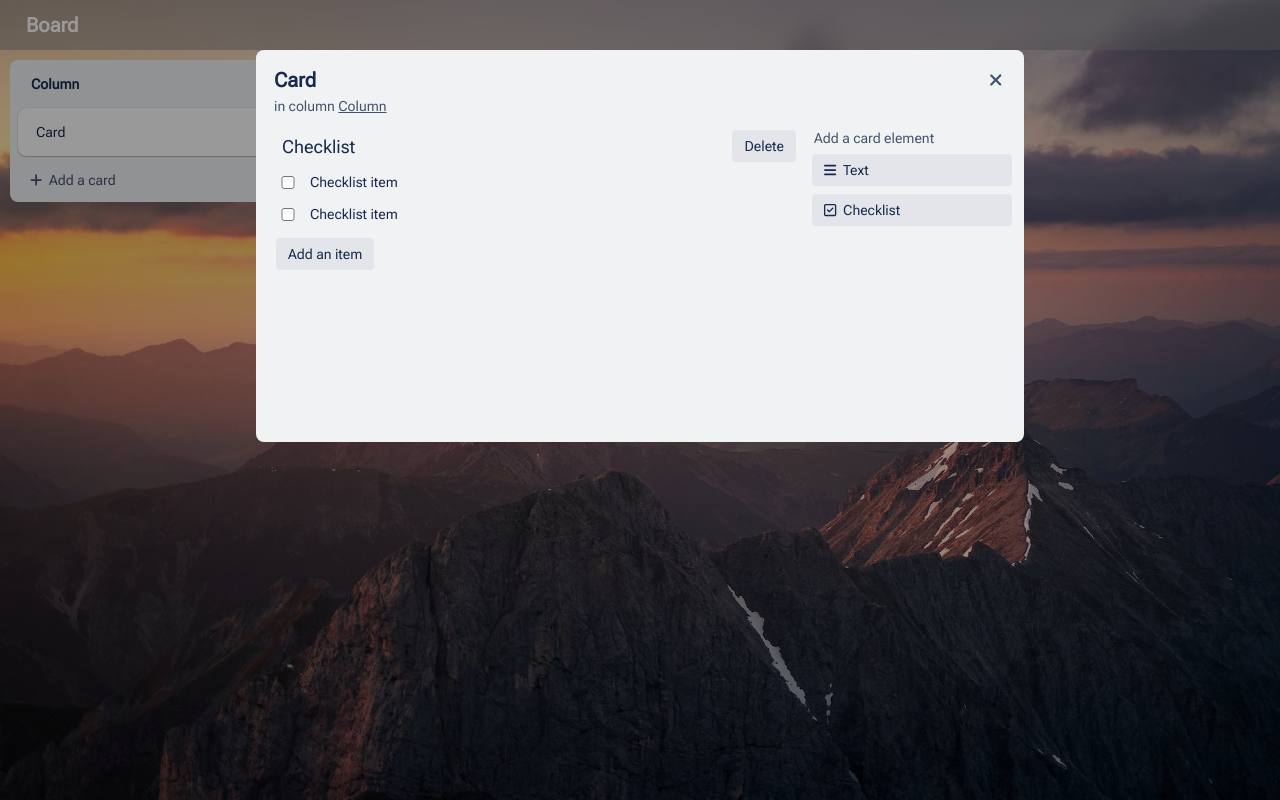
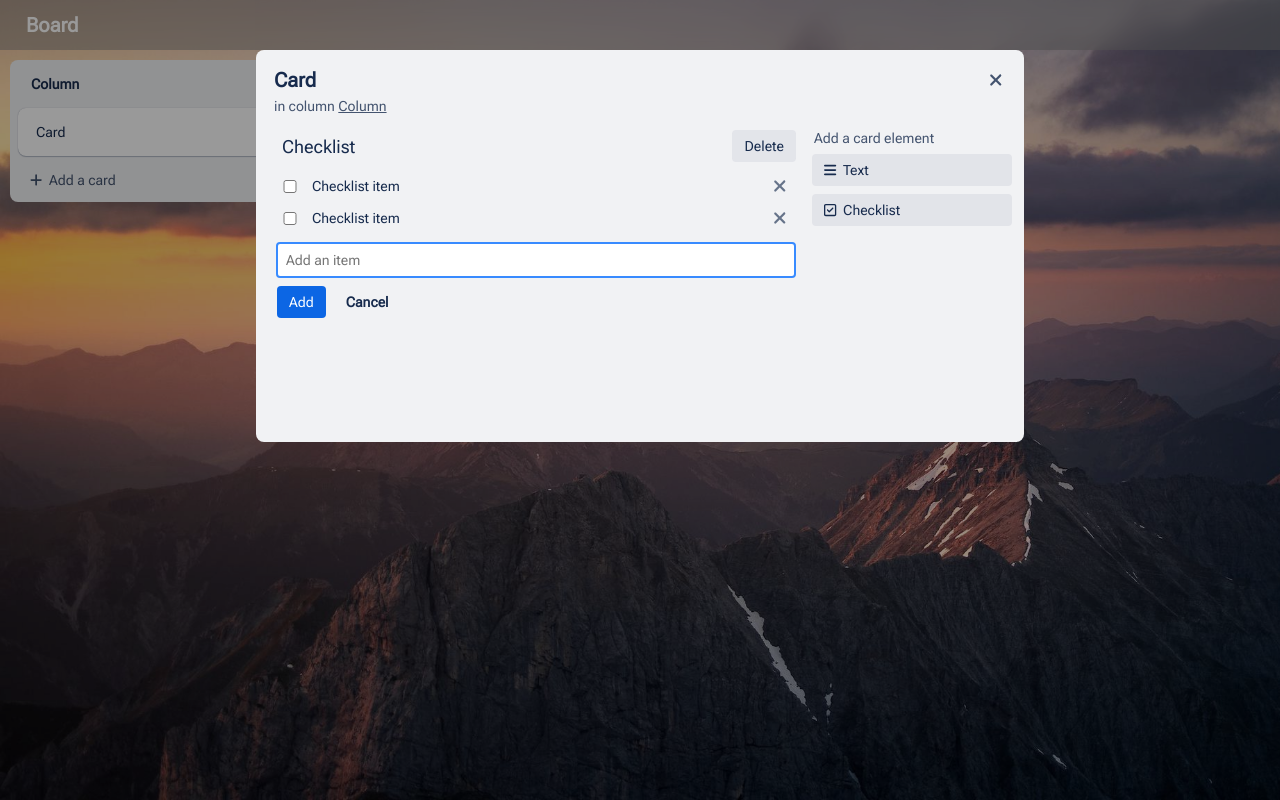
Before and after one commit to Tapio-adro/tasks-board, a React (Vite) app: page / in a window 1280 px wide. Both pictures are taken after a click on the button "Add an item". Built offline with nearby package versions, Linux system fonts and the light colour scheme.

Commit message:
Content editor: Checklist element

```diff
--- a/src/assets/shared/sharedComponents.tsx
+++ b/src/assets/shared/sharedComponents.tsx
@@ -5,6 +5,7 @@ import styled, { css } from 'styled-components';
 
 interface StyledXMarkProps {
   readonly $noMarginLeft: boolean;
+  readonly $lowerOpacity: boolean;
 }
 const StyledXMark = styled.button<StyledXMarkProps>`
   height: 32px;
@@ -24,6 +25,9 @@ const StyledXMark = styled.button<StyledXMarkProps>`
   }
   ${props => props.$noMarginLeft && css`
     margin-left: 0;
+  `};
+  ${props => props.$lowerOpacity && css`
+    opacity: 0.8;
   `};
 `;
 const StyledIconButton = styled.button`
@@ -46,11 +50,12 @@ const StyledIconButton = styled.button`
 interface XMarkProps {
   onClick: () => void;
   noMarginLeft?: boolean;
+  lowerOpacity?: boolean;
 }
 
-const XMark: React.FC<XMarkProps> = ({onClick, noMarginLeft = false}) => {
+const XMark: React.FC<XMarkProps> = ({onClick, noMarginLeft = false, lowerOpacity = false}) => {
   return (
-    <StyledXMark onClick={onClick} $noMarginLeft={noMarginLeft} >
+    <StyledXMark onClick={onClick} $noMarginLeft={noMarginLeft} $lowerOpacity={lowerOpacity}>
       <FontAwesomeIcon icon={faXmark} />
     </StyledXMark>
   );
--- a/src/assets/shared/types.ts
+++ b/src/assets/shared/types.ts
@@ -53,6 +53,10 @@ export type BoardColumnsAction =
   | { type: 'moveCard'; source: any; destination: any }
   | { type: 'addCardTextElement'; boardColumn: BoardColumn; card: Card; title: string }
   | { type: 'addCardChecklistElement'; boardColumn: BoardColumn; card: Card; title: string }
+  | { type: 'addChecklistItem'; boardColumn: BoardColumn; card: Card; checklistElement: ChecklistElement; text: string }
+  | { type: 'setChecklistItemText'; boardColumn: BoardColumn; card: Card; checklistElement: ChecklistElement; checklistItem: ChecklistItem; newText: string }
+  | { type: 'toggleChecklistItem'; boardColumn: BoardColumn; card: Card; checklistElement: ChecklistElement; checklistItem: ChecklistItem }
+  | { type: 'deleteChecklistItem'; boardColumn: BoardColumn; card: Card; checklistElement: ChecklistElement; checklistItem: ChecklistItem }
   | { type: 'deleteCard'; boardColumn: BoardColumn; card: Card }
   | { type: 'toggleCardLabel'; boardColumn: BoardColumn; card: Card; label: Label }
   | { type: 'removeLabelFromAllCards'; label: Label }
--- a/src/assets/style/style.sass
+++ b/src/assets/style/style.sass
@@ -8,6 +8,19 @@ input[type=text]
     border: 2px solid #388BFF
 input[type=text]::placeholder
   font-weight: normal
+
+textarea
+  resize: none
+  border: 2px solid #091E4224
+  border-radius: 4px
+  // padding: 5.5px 10px
+  padding: 8px
+  overflow: hidden
+  color: #172b4d
+  font-size: 14px
+  width: 100%
+  &:focus
+    border: 2px solid #388BFF
 
 .text-editor-toolbar
   border-top-right-radius: 8px
--- a/src/components/ChecklistComponent.tsx
+++ b/src/components/ChecklistComponent.tsx
@@ -70,6 +70,7 @@ const ChecklistItemsContainer = styled.div`
   flex-direction: column;
   /* margin-left: 8px; */
   margin-bottom: 8px;
+  margin-top: 8px;
 `;
 
 interface ChecklistComponentProps {
@@ -80,6 +81,7 @@ interface ChecklistComponentProps {
 
 const ChecklistComponent: React.FC<ChecklistComponentProps> = ({column, card, checklistElement}) => {
   const boardColumnsDispatch = useBoardColumnsDispatch();
+  const [isAddingItem, setIsAddingItem] = useState(false);
 
   useEffect(() => {
     if (checklistElement.isJustCreated) {
@@ -137,6 +139,7 @@ const ChecklistComponent: React.FC<ChecklistComponentProps> = ({column, card, ch
   const checklistItemsList = checklistElement.items.map((item) => {
     return (
       <ChecklistItemComponent
+        key={item.id}
         column={column}
         card={card}
         checklistElement={checklistElement}
@@ -160,7 +163,19 @@ const ChecklistComponent: React.FC<ChecklistComponentProps> = ({column, card, ch
       <ChecklistItemsContainer>
         {checklistItemsList}
       </ChecklistItemsContainer>
-      <GreyButton>Add an item</GreyButton>
+      {isAddingItem ? (
+        <ChecklistItemComponent
+          column={column}
+          card={card}
+          checklistElement={checklistElement}
+          mode='add'
+          setIsAddingItem={setIsAddingItem}
+        />
+      ) : (
+        <GreyButton
+          onClick={() => setIsAddingItem(true)}
+        >Add an item</GreyButton>
+      )}
     </StyledChecklistElement>
   );
 };
--- a/src/components/ChecklistItemComponent.tsx
+++ b/src/components/ChecklistItemComponent.tsx
@@ -1,16 +1,33 @@
-import React, { useState } from 'react';
+import React, { useRef, useState } from 'react';
 import styled from 'styled-components';
 import { BoardColumn, Card, ChecklistElement, ChecklistItem } from '../assets/shared/types';
 import { useBoardColumnsDispatch } from '../contexts/BoardColumnsContext';
 import TextareaAutosize from 'react-textarea-autosize';
+import { useHotkeys } from 'react-hotkeys-hook';
+import { XMark } from '../assets/shared/sharedComponents';
+import OutsideClickHandler from 'react-outside-click-handler';
 
 
 const StyledChecklistItem = styled.div`
   display: flex;
-  align-items: center;
 `;
 const ChecklistItemContent = styled.div`
-
+  display: flex;
+  align-items: start;
+  flex: 1;
+`;
+const ChecklistItemAdd = styled.div`
+  width: 100%;
+`;
+const ChecklistItemEdit = styled.div`
+  display: flex;
+  flex-direction: column;
+  width: 100%;
+  margin-bottom: 8px;
+  margin-right: 8px;
+  background-color: #091e420f;
+  padding: 8px;
+  border-radius: 4px;
 `;
 const ChecklistItemText = styled.div`
   font-size: 14px;
@@ -19,14 +36,21 @@ const ChecklistItemText = styled.div`
   padding: 6px 8px;
   border-radius: 4px;
   line-height: 20px;
+  flex: 1;
   &:hover {
     background-color: #091e420f;
   }
 `;
+const ChecklistItemCheckboxContainer = styled.button`
+  min-width: 28px;
+  height: 32px;
+  display: flex;
+  justify-content: center;
+  align-items: center;
+  cursor: pointer;
+`;
 const ChecklistItemCheckbox = styled.input`
   width: 16px;
-  margin-right: 6px;
-  margin-left: 4px;
   cursor: pointer;
 `;
 const GreyButton = styled.button`
@@ -40,7 +64,13 @@ const GreyButton = styled.button`
     background-color: #091e4224;
   }
 `;
-const ButtonsWrapper = styled.div`
+const AddButtonsWrapper = styled.div`
+  display: flex;
+  gap: 8px;
+  margin-top: 4px;
+  margin-left: 1px;
+`;
+const EditButtonsWrapper = styled.div`
   display: flex;
   gap: 8px;
   margin-top: 8px;
@@ -65,8 +95,9 @@ interface ChecklistItemComponentProps {
   column: BoardColumn;
   card: Card;
   checklistElement: ChecklistElement;
-  checklistItem: ChecklistItem;
+  checklistItem?: ChecklistItem;
   mode: ChecklistItemMode;
+  setIsAddingItem?: Function;
 }
 
 const ChecklistItemComponent: React.FC<ChecklistItemComponentProps> = ({
@@ -75,38 +106,120 @@ const ChecklistItemComponent: React.FC<ChecklistItemComponentProps> = ({
   checklistElement,
   checklistItem,
   mode,
+  ...props
 }) => {
   const boardColumnsDispatch = useBoardColumnsDispatch();
   const [isEditing, setIsEditing] = useState(false);
+  const [nextItemText, setNextItemText] = useState('');
+  const textareaRef = useRef<HTMLTextAreaElement>(null);
 
-  const checklistItemContent = mode == 'add' ? (
-    <ButtonsWrapper>
-      <ConfirmButton onClick={() => {}}>Add</ConfirmButton>
-      <CancelButton onClick={() => {}}>Cancel</CancelButton>
-    </ButtonsWrapper>
-  ) : (
-    isEditing ? (
-      <>
+  useHotkeys('enter', e => {
+    e.preventDefault();
+    addChecklistItem();
+  }, {enableOnFormTags: true});
+  useHotkeys('esc', stopAddingItem, {enableOnFormTags: true});
+
+  function addChecklistItem() {
+    if (isTextEmpty(nextItemText)) {
+      textareaRef.current?.focus();
+      return;
+    }
+
+    boardColumnsDispatch({
+      type: 'addChecklistItem',
+      boardColumn: column,
+      card: card,
+      checklistElement: checklistElement,
+      text: nextItemText,
+    });
+
+    setNextItemText('');
+    textareaRef.current?.focus();
+  }
+  function toggleChecklistItem() {
+    if (!checklistItem) return;
+    boardColumnsDispatch({
+      type: 'toggleChecklistItem',
+      boardColumn: column,
+      card: card,
+      checklistElement: checklistElement,
+      checklistItem: checklistItem,
+    });
+  }
+  function deleteChecklistItem() {
+    if (!checklistItem) return;
+    boardColumnsDispatch({
+      type: 'deleteChecklistItem',
+      boardColumn: column,
+      card: card,
+      checklistElement: checklistElement,
+      checklistItem: checklistItem,
+    });
+  }
+
+  function isTextEmpty(text: string) {
+    return text.replaceAll(' ', '') === '';
+  }
+  function stopAddingItem() {
+    if (props.setIsAddingItem) {
+      props.setIsAddingItem(false);
+    }
+  }
+
+
+  const checklistItemAdd = mode == 'add' ? (
+    <ChecklistItemAdd>
+      <OutsideClickHandler
+        onOutsideClick={stopAddingItem}
+      >
+        <TextareaAutosize
+          value={nextItemText}
+          onChange={(e) => setNextItemText(e.target.value)}
+          rows={2}
+          autoFocus
+          placeholder='Add an item'
+          ref={textareaRef}
+        />
+        <AddButtonsWrapper>
+          <ConfirmButton onClick={addChecklistItem}>Add</ConfirmButton>
+          <CancelButton onClick={stopAddingItem}>Cancel</CancelButton>
+        </AddButtonsWrapper>
+      </OutsideClickHandler>
+    </ChecklistItemAdd>
+  ) : null;
+  const checklistItemContent = checklistItem ? (isEditing ? (
+    <ChecklistItemEdit>
       <TextareaAutosize value={checklistItem.text} />
-        <ButtonsWrapper>
+      <EditButtonsWrapper>
         <ConfirmButton onClick={() => {}}>Save</ConfirmButton>
         <CancelButton onClick={() => {}}>Cancel</CancelButton>
-        </ButtonsWrapper>
-      </>
+      </EditButtonsWrapper>
+    </ChecklistItemEdit>
     ) : (
-      <ChecklistItemText>{checklistItem.text}</ChecklistItemText>
+      <ChecklistItemText
+        onClick={() => setIsEditing(true)}
+      >{checklistItem.text}</ChecklistItemText>
     )
-  );
+  ) : null;
 
   return (
     <StyledChecklistItem>
+      {checklistItemAdd}
+      {(mode == 'view') && <ChecklistItemContent>
+        <ChecklistItemCheckboxContainer
+          onClick={toggleChecklistItem}
+        >
           <ChecklistItemCheckbox type='checkbox'
-        // checked={card.labels.some((cardLabel) => cardLabel.id === label.id)}
-        // onChange={() => handleLabelClick(label)}
+            checked={checklistItem?.isChecked}
           />
-      <ChecklistItemContent>
+        </ChecklistItemCheckboxContainer>
         {checklistItemContent}
-      </ChecklistItemContent>
+        {!isEditing && (<XMark
+          onClick={deleteChecklistItem}
+          noMarginLeft={true}
+          lowerOpacity={true}
+        />)}
+      </ChecklistItemContent>}
     </StyledChecklistItem>
   );
 };
--- a/src/components/TextElementComponent.tsx
+++ b/src/components/TextElementComponent.tsx
@@ -155,8 +155,13 @@ const TextElementComponent: React.FC<TextElementComponentProps> = ({column, card
     });
   }
   function isTextEmpty() {
-    console.log(editorState.getCurrentContent().getPlainText());
-    return editorState.getCurrentContent().getPlainText().replace(/^\s*$(?:\r\n?|\n)/gm, '') === '';
+    return (
+      editorState
+        .getCurrentContent()
+        .getPlainText()
+        .replaceAll(/^\s*$(?:\r\n?|\n)/gm, '')
+        .replaceAll(' ', '') === ''
+    );
   }
   function deleteElement() {
     boardColumnsDispatch({
--- a/src/contexts/BoardColumnsContext.tsx
+++ b/src/contexts/BoardColumnsContext.tsx
@@ -1,6 +1,6 @@
 import { Dispatch, ReactNode, createContext, useContext } from 'react';
-import { BoardColumn, BoardColumnsAction, Card, TextElement } from '../assets/shared/types';
-import { getInitialBoardColumn, getInitialCard, getInitialChecklistElement, getInitialTextElement } from '../assets/scripts/objectsGenerator';
+import { BoardColumn, BoardColumnsAction, Card, ChecklistElement, TextElement } from '../assets/shared/types';
+import { getInitialBoardColumn, getInitialCard, getInitialChecklistElement, getInitialChecklistItem, getInitialTextElement } from '../assets/scripts/objectsGenerator';
 import { useImmerReducer } from 'use-immer';
 
 interface Props {
@@ -106,6 +106,61 @@ function boardColumnsReducer(draft: BoardColumn[], action: BoardColumnsAction) {
       card.elements.push(checklistElement);
       break;
     }
+    case 'addChecklistItem': {
+      const columnIndex = getColumnIndexById(draft, action.boardColumn.id);
+      const cardIndex = getCardIndexById(action.boardColumn, action.card.id);
+      const card = draft[columnIndex].cards[cardIndex];
+      const checklistElementIndex = getCardElementIndexById(card, action.checklistElement.id);
+      const checklistElement = card.elements[checklistElementIndex];
+      const checklistItem = getInitialChecklistItem();
+      checklistItem.text = action.text;
+      if (!isChecklistElement(checklistElement)) {
+        return;
+      }
+      checklistElement.items.push(checklistItem);
+      break;
+    }
+    case 'setChecklistItemText': {
+      const columnIndex = getColumnIndexById(draft, action.boardColumn.id);
+      const cardIndex = getCardIndexById(action.boardColumn, action.card.id);
+      const card = draft[columnIndex].cards[cardIndex];
+      const checklistElementIndex = getCardElementIndexById(card, action.checklistElement.id);
+      const checklistElement = card.elements[checklistElementIndex];
+      if (!isChecklistElement(checklistElement)) {
+        return;
+      }
+      const checklistItemIndex = getChecklistItemIndexById(checklistElement, action.checklistItem.id);
+      const checklistItem = checklistElement.items[checklistItemIndex];
+      checklistItem.text = action.newText;
+      break;
+    }
+    case 'toggleChecklistItem': {
+      const columnIndex = getColumnIndexById(draft, action.boardColumn.id);
+      const cardIndex = getCardIndexById(action.boardColumn, action.card.id);
+      const card = draft[columnIndex].cards[cardIndex];
+      const checklistElementIndex = getCardElementIndexById(card, action.checklistElement.id);
+      const checklistElement = card.elements[checklistElementIndex];
+      if (!isChecklistElement(checklistElement)) {
+        return;
+      }
+      const checklistItemIndex = getChecklistItemIndexById(checklistElement, action.checklistItem.id);
+      const checklistItem = checklistElement.items[checklistItemIndex];
+      checklistItem.isChecked = !checklistItem.isChecked;
+      break;
+    }
+    case 'deleteChecklistItem': {
+      const columnIndex = getColumnIndexById(draft, action.boardColumn.id);
+      const cardIndex = getCardIndexById(action.boardColumn, action.card.id);
+      const card = draft[columnIndex].cards[cardIndex];
+      const checklistElementIndex = getCardElementIndexById(card, action.checklistElement.id);
+      const checklistElement = card.elements[checklistElementIndex];
+      if (!isChecklistElement(checklistElement)) {
+        return;
+      }
+      const checklistItemIndex = getChecklistItemIndexById(checklistElement, action.checklistItem.id);
+      checklistElement.items.splice(checklistItemIndex, 1);
+      break;
+    }
     case 'deleteCard': {
       const columnIndex = getColumnIndexById(draft, action.boardColumn.id);
       const cardIndex = getCardIndexById(action.boardColumn, action.card.id);
@@ -194,8 +249,14 @@ function getCardIndexById(column: BoardColumn, id: string): number {
 function getCardElementIndexById(card: Card, id: string): number {
   return card.elements.findIndex((element) => element.id === id);
 }
+function getChecklistItemIndexById(checklistElement: ChecklistElement, id: string): number {
+  return checklistElement.items.findIndex((item) => item.id === id);
+}
 function isTextElement(element: any): element is TextElement {
   return element.type === 'text';
+}
+function isChecklistElement(element: any): element is ChecklistElement {
+  return element.type === 'checklist';
 }
 function getColumnById(draft: BoardColumn[], id: string): BoardColumn {
   return draft[getColumnIndexById(draft, id)]
--- a/tsconfig.json
+++ b/tsconfig.json
@@ -2,7 +2,7 @@
   "compilerOptions": {
     "target": "ES2020",
     "useDefineForClassFields": true,
-    "lib": ["ES2020", "DOM", "DOM.Iterable"],
+    "lib": ["ES2020", "DOM", "DOM.Iterable", "ES2021.String"],
     "module": "ESNext",
     "skipLibCheck": true,
 
```
Lines whose indentation alone changed are shown as unchanged.
